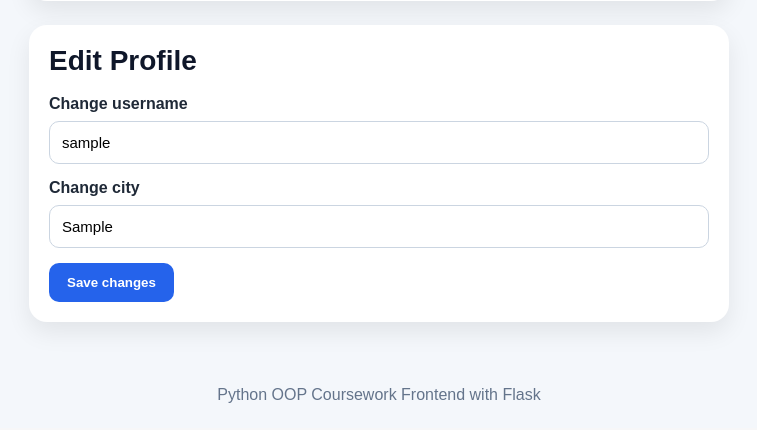
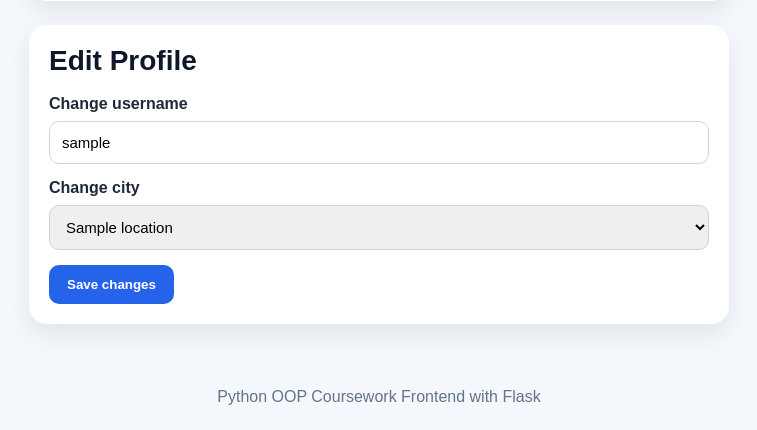
Before and after one commit to Just4Kor/App-for-Emergencies, a Flask app: template templates/profile.html in a window 1280 px wide. Shown: the part 524-954 px from the top of the page, without its empty margins (261-1018 px from the left). Before the commit the page ends 927 px from the top, so only its background shows below. Run offline with Flask 3, Linux system fonts and the light colour scheme; a user stored in the database is signed in; tables that the repository leaves empty hold one stand-in row (values such as "Sample post"); the template is opened without the code that fills it: values that come from a table or form of the project are taken from there, most other values are stand-ins (such as "Sample title", 1, 10 or a date in 2020).

Commit message:
Replace city and location inputs with dropdowns

```diff
--- a/templates/profile.html
+++ b/templates/profile.html
@@ -40,24 +40,28 @@
             {% if current_user.role == "customer" %}
                 <div style="margin-bottom: 15px;">
                     <label for="city">Change city</label>
-                    <input
-                        type="text"
-                        id="city"
-                        name="city"
-                        value="{{ current_user.city }}"
-                    >
+                    <select id="city" name="city">
+                        {% for location in locations %}
+                            <option value="{{ location }}"
+                                {% if current_user.city == location %}selected{% endif %}>
+                                {{ location }}
+                            </option>
+                        {% endfor %}
+                    </select>
                 </div>
             {% endif %}
 
             {% if current_user.role == "worker" %}
                 <div style="margin-bottom: 15px;">
                     <label for="location">Change location</label>
-                    <input
-                        type="text"
-                        id="location"
-                        name="location"
-                        value="{{ current_user.location }}"
-                    >
+                    <select id="location" name="location">
+                        {% for location in locations %}
+                            <option value="{{ location }}"
+                                {% if current_user.location == location %}selected{% endif %}>
+                                {{ location }}
+                            </option>
+                        {% endfor %}
+                    </select>
                 </div>
 
                 <div style="margin-bottom: 15px;">
```
